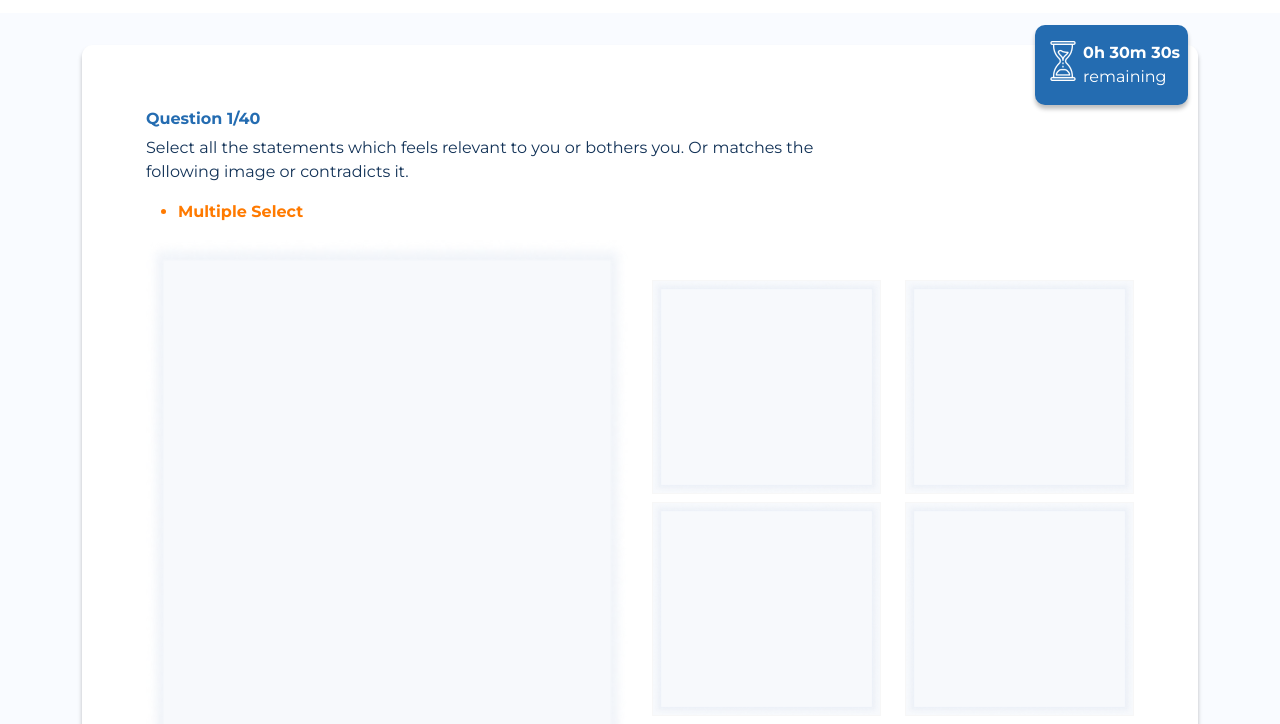
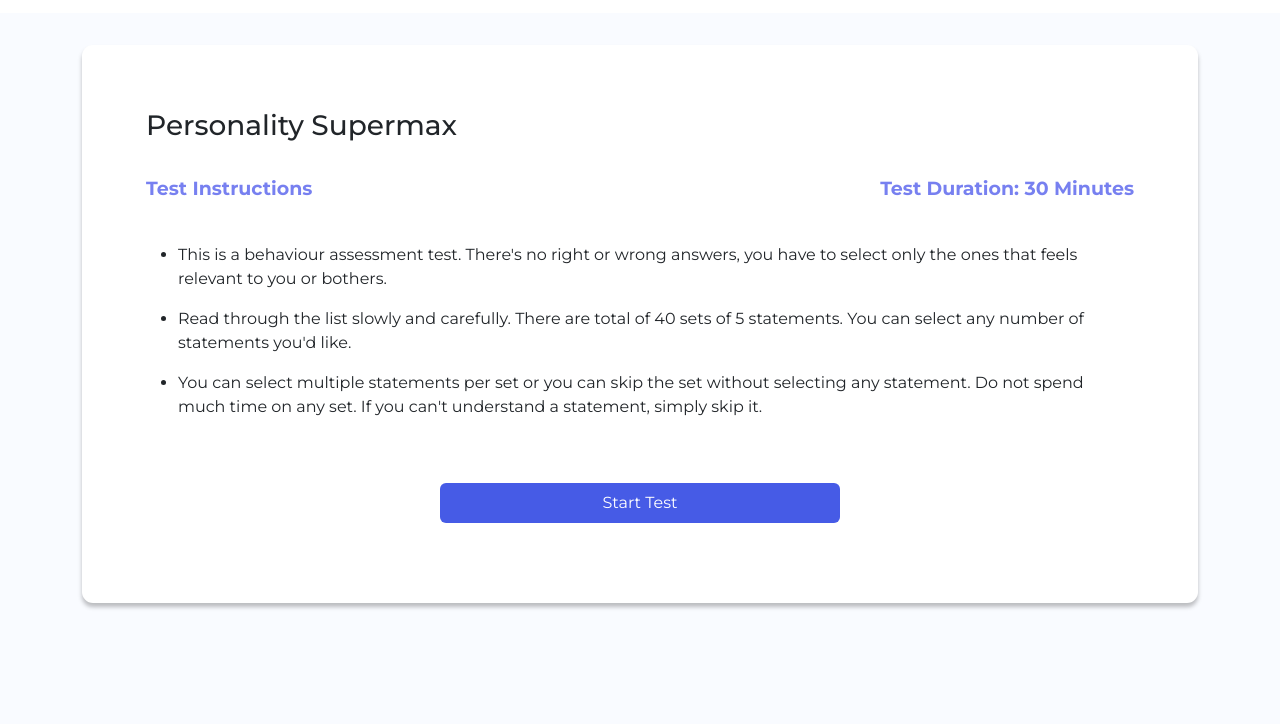
Before and after one commit to parthx9/Pahachan, a website: page quiz.html in a window 1280 px wide. Shown: the part 76-800 px from the top of the page. Drawn offline with nearby package versions, Linux system fonts and the light colour scheme.

Commit message:
main quiz screen added

```diff
--- a/assets/css/style.css
+++ b/assets/css/style.css
@@ -153,3 +153,36 @@ ul{
 .type-4 .option input[type= checkbox]:checked + label, .type-3 .option input[type= checkbox]:checked + label{
   border: 2px solid #246CB1;
 }
+
+/* MAIN QUIZ AREA */
+.quiz-title h3{
+  font-weight: 600;
+  font-size: 33px;
+  line-height: 45px;
+  color: #123257;
+}
+.quiz-details-title{
+  display: flex;
+  margin: 2rem 0rem;
+  justify-content: space-between;
+}
+.quiz-details-title h5{
+  font-style: normal;
+  font-weight: bold;
+  font-size: 19px;
+  line-height: 28px;
+  color: #7780F0;
+}
+.quiz-details-area li{
+  margin-bottom: 1rem;
+}
+.start-test-btn{
+  max-width: 400px;
+  text-align: center;
+  padding: 0.5rem 1rem;
+  background: #465BE6;
+  border-radius: 6px;
+  color: #fff;
+  display: block;
+  margin: 4rem auto 1rem auto;
+}
--- a/quiz.html
+++ b/quiz.html
@@ -34,6 +34,37 @@
     </div>
   </section>
   <!-- CONTENT -->
+
+  <!-- MAIN SCREEN -->
+  <section class="content">
+    <div class="container">
+      <div class="quiz-box">
+        <h3 class="quiz-title">
+          Personality Supermax
+        </h3>
+        <div class="quiz-details-title">
+          <h5>Test Instructions</h5>
+          <h5>Test Duration: 30 Minutes</h5>
+        </div>
+        <div class="quiz-details-area">
+          <ul>
+            <li>
+              This is a behaviour assessment test. There's no right or wrong answers, you have to select only the ones that feels relevant to you or bothers.
+            </li>
+            <li>
+              Read through the list slowly and carefully. There are total of 40 sets of 5 statements. You can select any number of statements you'd like.
+            </li>
+            <li>
+              You can select multiple statements per set or you can skip the set without selecting any statement. Do not spend much time on any set. If you can't understand a statement, simply skip it.
+            </li>
+          </ul>
+          <div class="start-test-btn">
+            <a>Start Test</a>
+          </div>
+        </div>
+      </div>
+    </div>
+  </section>
 
   <!-- TYPE 1 -->
   <!-- <section class="content">
@@ -101,7 +132,6 @@
       </div>
     </div>
   </section> -->
-
 
   <!-- TYPE 2 -->
   <!-- <section class="content">
@@ -267,7 +297,7 @@
   </section> -->
 
   <!-- TYPE 4 -->
-  <section class="content">
+  <!-- <section class="content">
     <div class="container">
       <div class="quiz-box">
         <div class="top">
@@ -333,26 +363,6 @@
                   </div>
                 </div>
               </div>
-              <!-- <div class="option">
-                <input name="answer" value="answer1" id="answer1" type="checkbox"></input>
-                <label for="answer1">Have less money than my friends</label>
-              </div>
-              <div class="option">
-                <input name="answer" value="answer2" id="answer2" type="checkbox"></input>
-                <label for="answer2">Have less money than my friends</label>
-              </div>
-              <div class="option">
-                <input name="answer" value="answer3" id="answer3" type="checkbox"></input>
-                <label for="answer3">Have less money than my friends</label>
-              </div>
-              <div class="option">
-                <input name="answer" value="answer4" id="answer4" type="checkbox"></input>
-                <label for="answer4">Have less money than my friends</label>
-              </div>
-              <div class="option">
-                <input name="answer" value="answer5" id="answer5" type="checkbox"></input>
-                <label for="answer5">Have less money than my friends</label>
-              </div> -->
             </div>
           </div>
         </div>
@@ -372,7 +382,9 @@
         </div>
       </div>
     </div>
-  </section>
+  </section> -->
+
+
 </body>
 
 </html>
```
